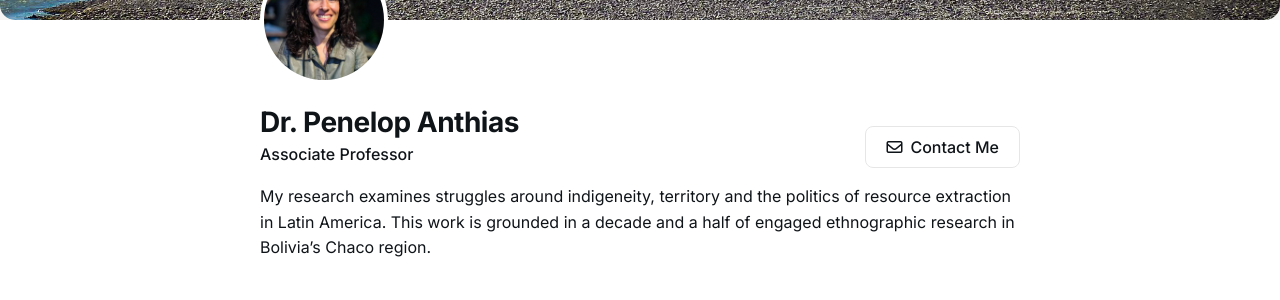
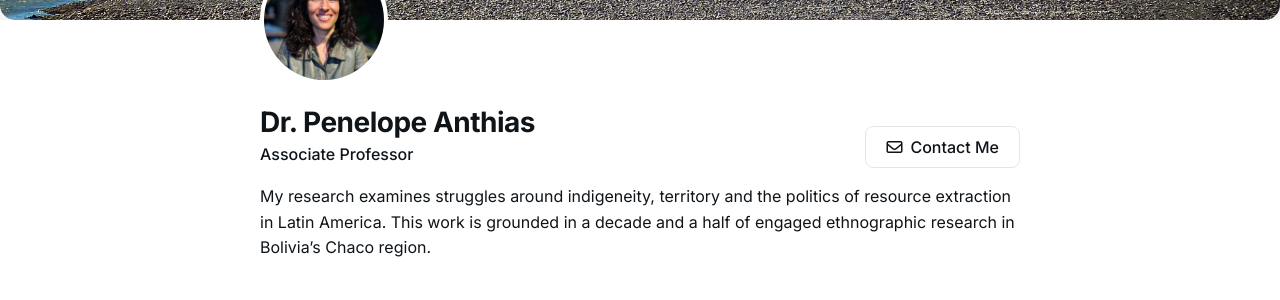
Before and after one commit to RelevantResearch/penelopeanthias, a Jekyll site: the page built from index.html, in a window 1280 px wide and 900 px high. Shown: the part 400-700 px from the top of the window. Built offline with Jekyll 4.4.1, drawn with Linux system fonts in a browser that asks for light colours.

Commit message:
Update settings.yml

```diff
--- a/_data/settings.yml
+++ b/_data/settings.yml
@@ -53,7 +53,7 @@ menu_settings:
 #-------------------------------
 # Author Settings
 author:
-  author_name: Dr. Penelop Anthias
+  author_name: Dr. Penelope Anthias
   author_role: Associate Professor
   author_bio: My research examines struggles around indigeneity, territory and the politics of resource extraction in Latin America. This work is grounded in a decade and a half of engaged ethnographic research in Bolivia’s Chaco region.
   author_avatar: '/images/profile_picture.jpg'
```
